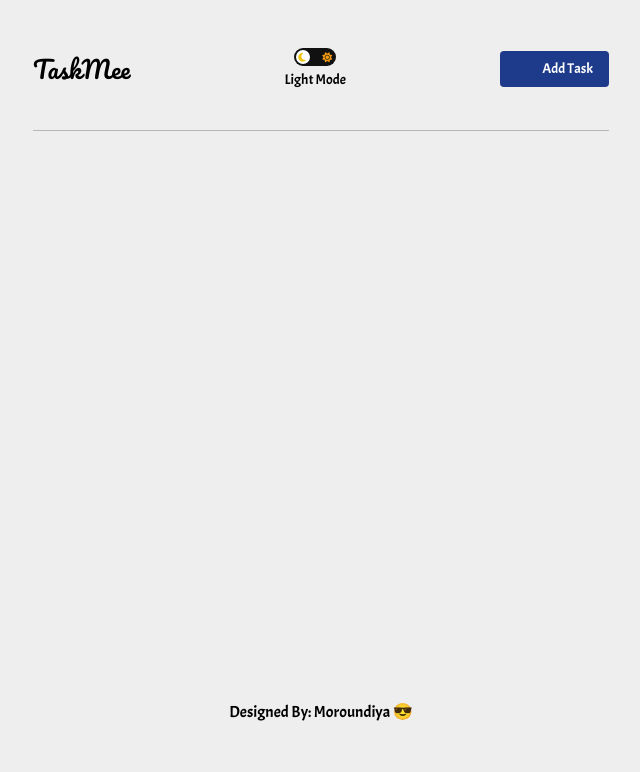
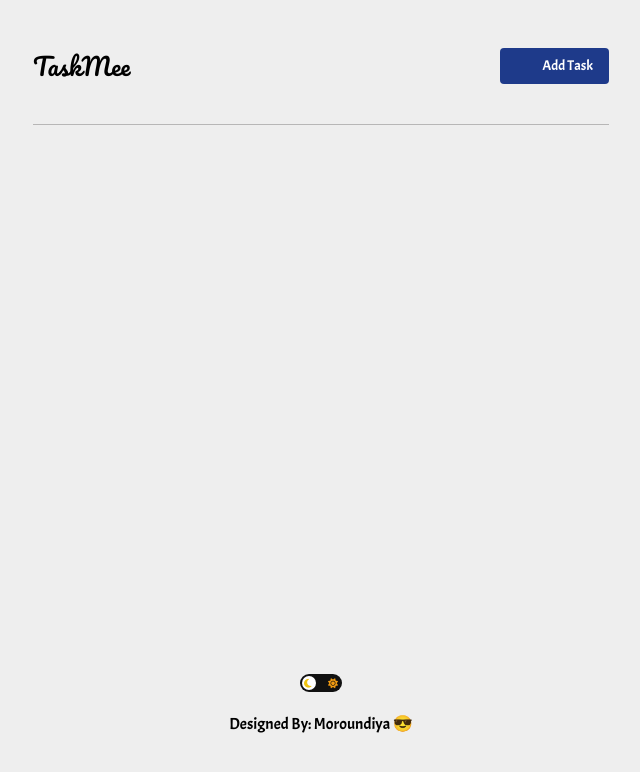
Before and after one commit to Moroundiya/TaskMee, a React (Vite) app: page / in a window 1280 px wide. Shown: the top 772 px of the page, without its empty margins (319-959 px from the left). Built offline with nearby package versions, Linux system fonts and the light colour scheme; some icons are missing.

Commit message:
first commit

```diff
--- a/src/App.jsx
+++ b/src/App.jsx
@@ -355,17 +355,6 @@ function App() {
       <div className='sm:w-[600px] mx-auto pt-8 px-3 xl:pt-12'>
         <div className='flex justify-between items-center'>
           <h1 className='text-2xl font-paci dark:text-[#E2E8F0]'>TaskMee</h1>
-          <div className='flex flex-col items-center'>
-            <div>
-              <input type="checkbox" class="checkbox" id="checkbox" checked={themeValue} onChange={changeThemeMode} />
-              <label for="checkbox" class="checkbox-label">
-                <i class="fas fa-moon"></i>
-                <i class="fas fa-sun"></i>
-                <span class="ball"></span>
-              </label>
-            </div>
-            <span className='mt-1 text-sm dark:text-[#E2E8F0]'>{themeValue ? 'Dark Mode' : 'Light Mode'}</span>
-          </div>
           <button className='bg-blue-900 px-2 py-[7px] sm:py-2 sm:px-4 cursor-pointer text-white rounded font-[acme] flex items-center' onClick={() => setshowModal('flex')}>
             <Icon icon="fa6-solid:plus" className='mr-2 sm:text-lg' />
             <span className='text-sm'>Add Task</span>
@@ -377,6 +366,15 @@ function App() {
           {task.map((taskElement, index) => <AddTask taskCompleteValue={taskElement.isCompleted} newValue={taskElement.taskName} taskList={task} taskIndex={index} grabDynamicComplete={grabDynamicComplete} editTaskBtn={editTaskBtn} allTaskList={allTask} getDate={taskElement.taskDate} selectedTaskID={taskElement.id} durationHr={taskElement.durationHr} durationMin={taskElement.durationMin} key={index} test={index} priority={taskElement.urgency} allTask={allTask} deletetask={deletetask} idValue={taskElement.id} setshowEdit={editTaskValue} />)}
         </div>
 
+
+        <div className='flex flex-col items-center w-full'>
+          <input type="checkbox" className="checkbox" id="checkbox" checked={themeValue} onChange={changeThemeMode} />
+          <label for="checkbox" className="checkbox-label">
+            <i class="fas fa-moon"></i>
+            <i class="fas fa-sun"></i>
+            <span class="ball"></span>
+          </label>
+        </div>
         <footer className='text-center pt-5 dark:text-[#E2E8F0]'>
           Designed By: Moroundiya 😎
         </footer>
```
